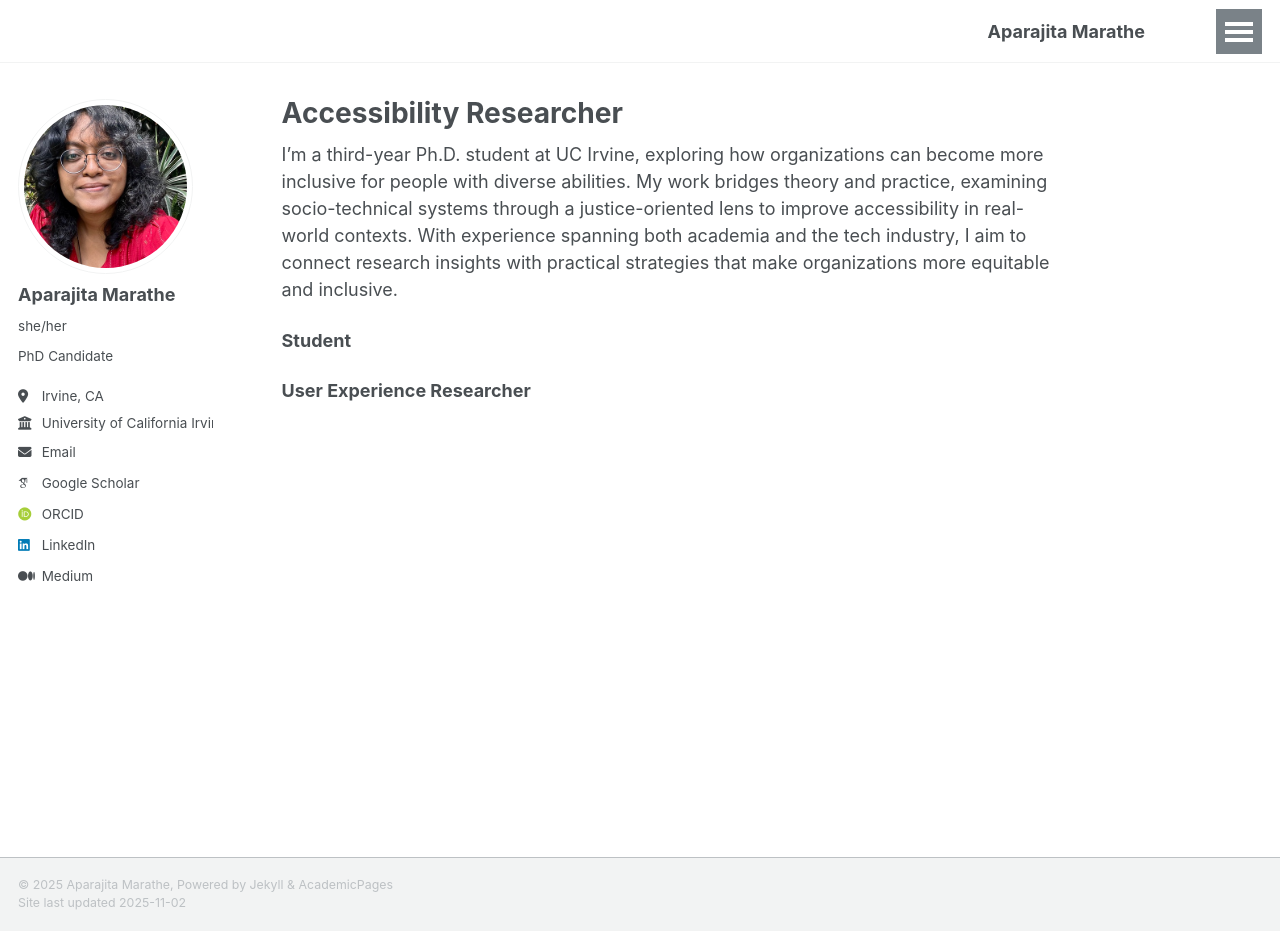
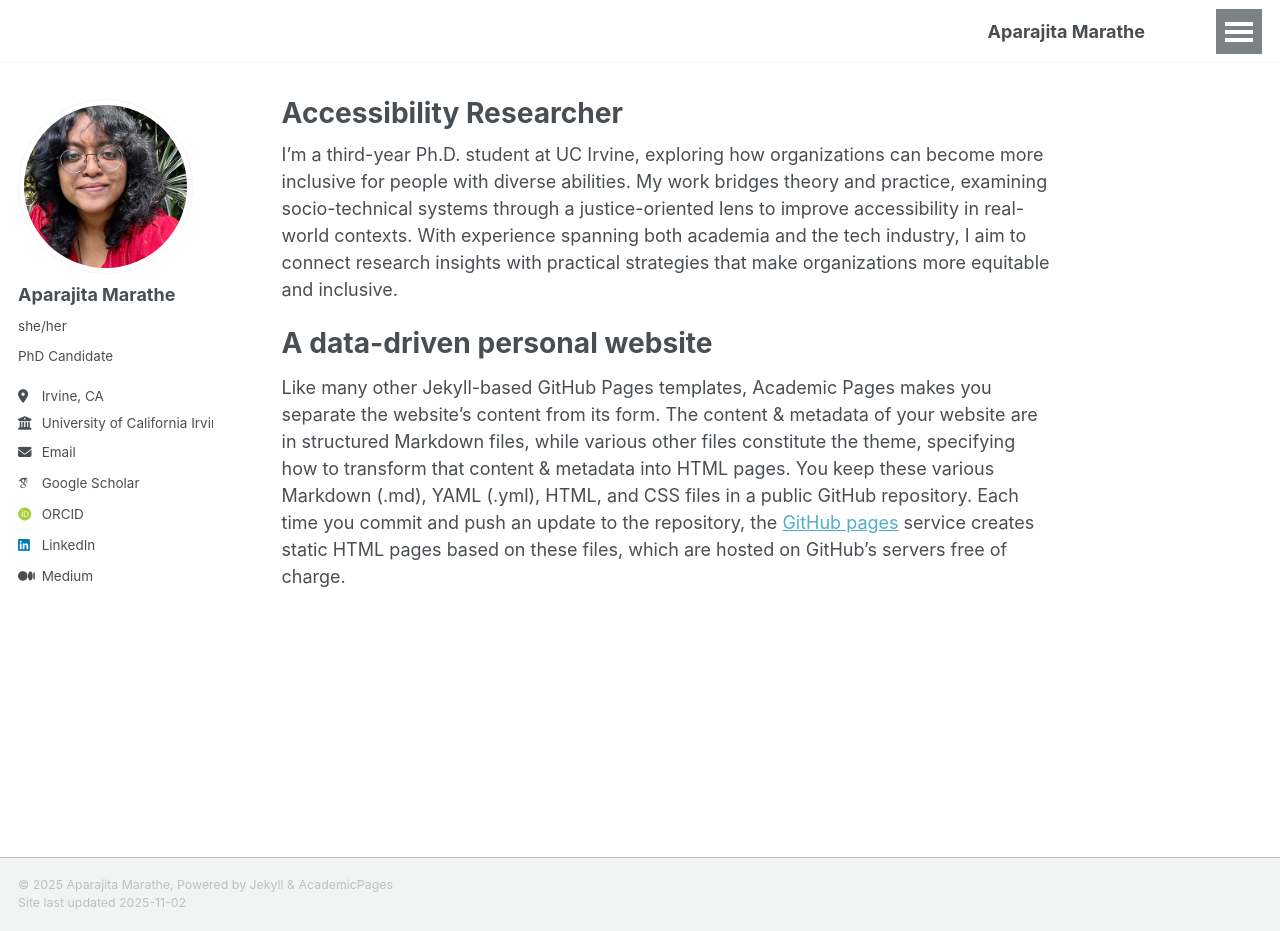
Before and after one commit to aparajitamarathe/aparajitamarathe.github.io, a Jekyll site: the page built from _pages/about.md, in a window 1280 px wide and 931 px high. Built offline with Jekyll 4.4.1, drawn with Linux system fonts in a browser that asks for light colours; some web fonts are replaced.

Commit message:
Update about.md

```diff
--- a/_pages/about.md
+++ b/_pages/about.md
@@ -9,6 +9,6 @@ redirect_from:
 
 I’m a third-year Ph.D. student at UC Irvine, exploring how organizations can become more inclusive for people with diverse abilities. My work bridges theory and practice, examining socio-technical systems through a justice-oriented lens to improve accessibility in real-world contexts. With experience spanning both academia and the tech industry, I aim to connect research insights with practical strategies that make organizations more equitable and inclusive.
 
-**Student**
-
-**User Experience Researcher**
+A data-driven personal website
+======
+Like many other Jekyll-based GitHub Pages templates, Academic Pages makes you separate the website's content from its form. The content & metadata of your website are in structured Markdown files, while various other files constitute the theme, specifying how to transform that content & metadata into HTML pages. You keep these various Markdown (.md), YAML (.yml), HTML, and CSS files in a public GitHub repository. Each time you commit and push an update to the repository, the [GitHub pages](https://pages.github.com/) service creates static HTML pages based on these files, which are hosted on GitHub's servers free of charge.
```
